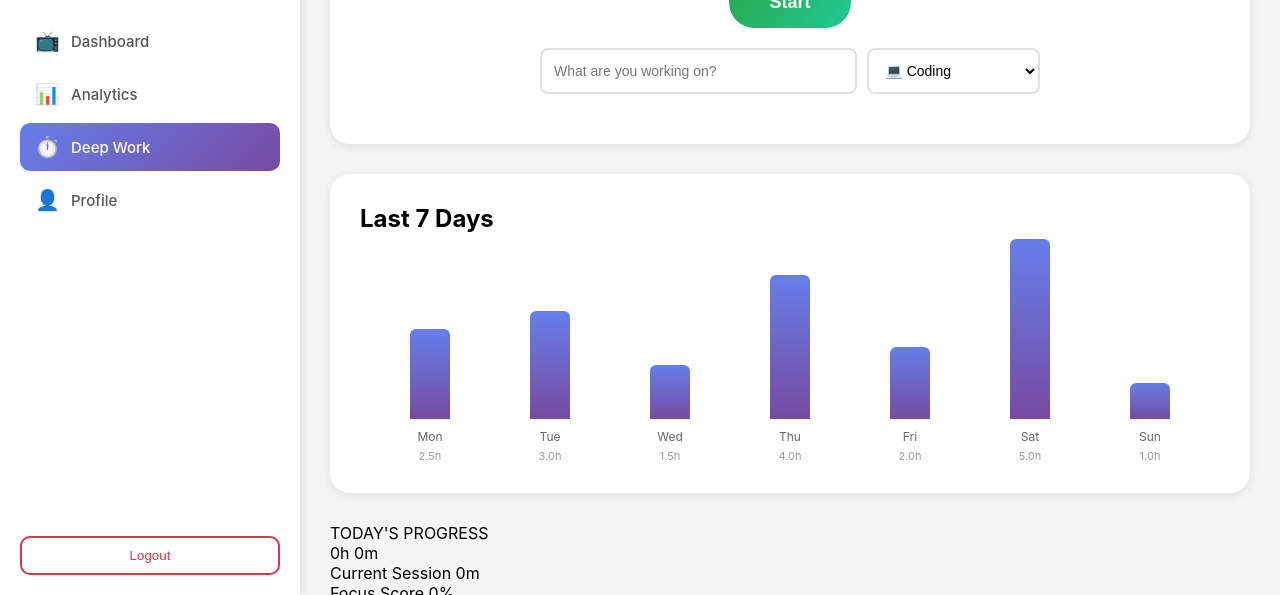
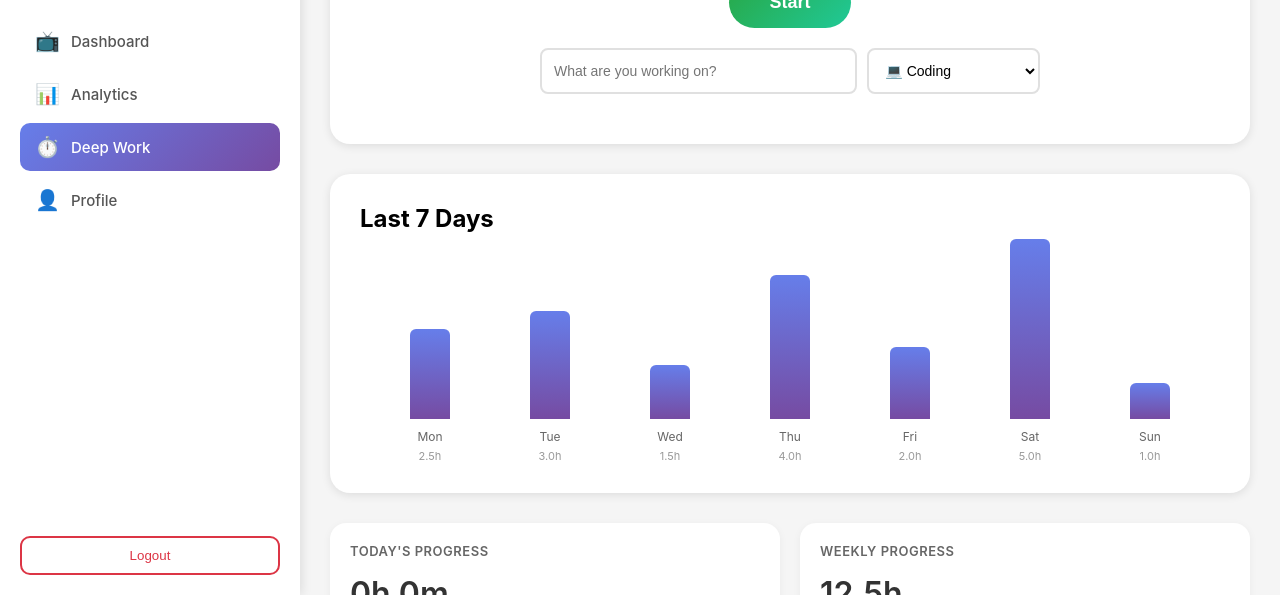
Before and after one commit to rushielevates/campusx-tracker, a website: page public/deepwork.html in a window 1280 px wide. Shown: the part 205-800 px from the top of the page. Drawn offline with Linux system fonts and the light colour scheme; no server answers.

Commit message:
Update deepwork.css

```diff
--- a/public/css/deepwork.css
+++ b/public/css/deepwork.css
@@ -321,7 +321,75 @@ body {
     font-size: 14px;
     color: #666;
 }
+/* Progress Cards Row */
+.progress-row {
+    display: grid;
+    grid-template-columns: 1fr 1fr;
+    gap: 20px;
+    margin-top: 20px;
+}
 
+/* Sleek Progress Cards */
+.progress-card {
+    background: white;
+    border-radius: 16px;
+    padding: 20px;
+    box-shadow: 0 2px 8px rgba(0,0,0,0.05);
+}
+
+.card-title {
+    font-size: 13px;
+    font-weight: 600;
+    color: #666;
+    margin-bottom: 15px;
+    text-transform: uppercase;
+    letter-spacing: 0.5px;
+}
+
+.main-value {
+    font-size: 32px;
+    font-weight: 600;
+    color: #333;
+    margin-bottom: 15px;
+}
+
+.stat-row {
+    display: flex;
+    justify-content: space-between;
+    align-items: center;
+    padding: 8px 0;
+    border-bottom: 1px solid #f5f5f5;
+    font-size: 14px;
+}
+
+.stat-row:last-child {
+    border-bottom: none;
+}
+
+.stat-label {
+    color: #888;
+}
+
+.stat-value {
+    font-weight: 500;
+    color: #333;
+}
+
+/* Progress bar - thinner */
+.goal-progress {
+    height: 6px;
+    background: #f0f0f0;
+    border-radius: 3px;
+    margin: 15px 0 10px;
+    overflow: hidden;
+}
+
+.progress-fill {
+    height: 100%;
+    background: linear-gradient(90deg, #667eea, #764ba2);
+    border-radius: 3px;
+    transition: width 0.3s;
+}
 /* ===== GOAL SECTION ===== */
 .goal-section {
     background: white;
```
